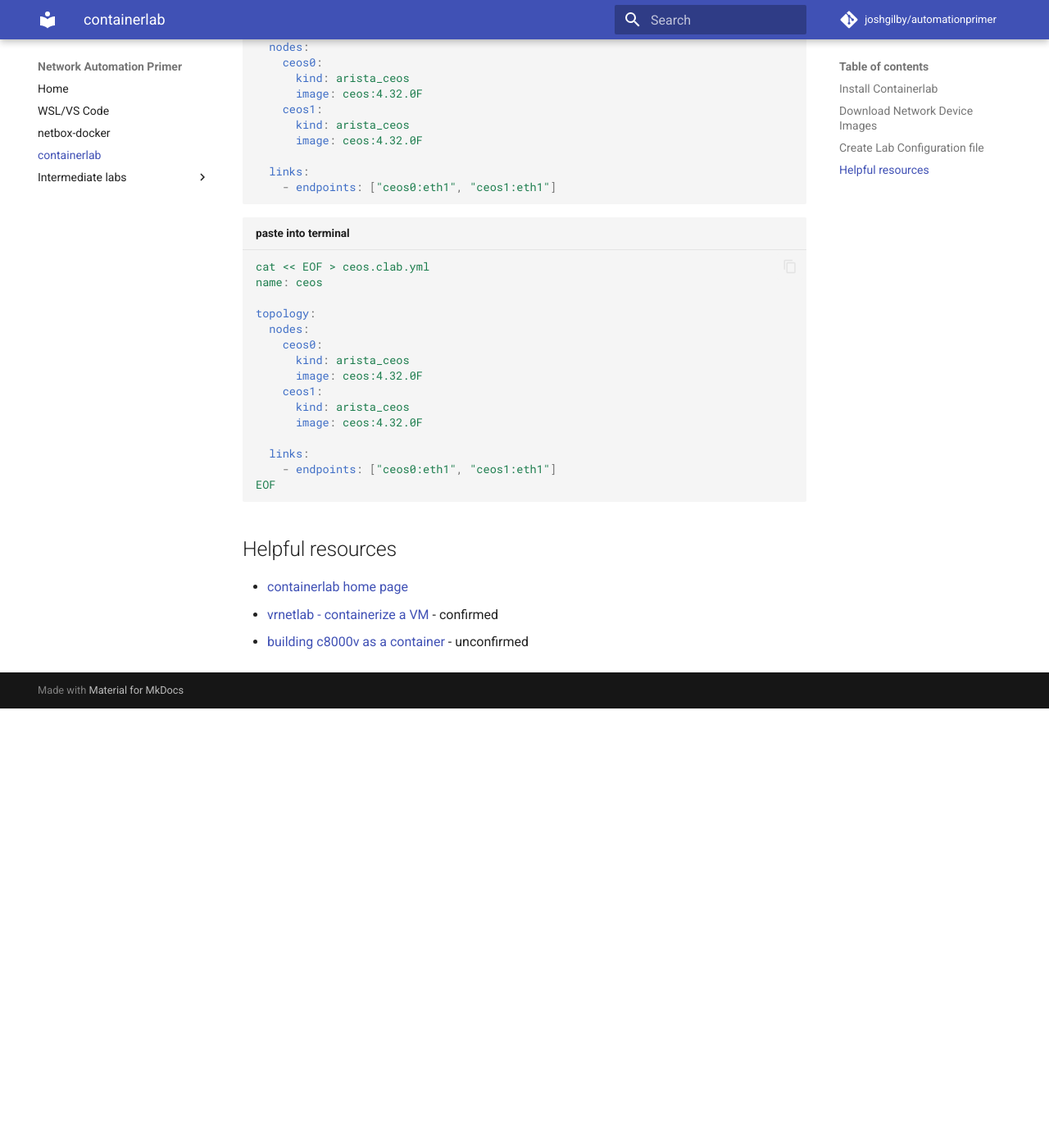
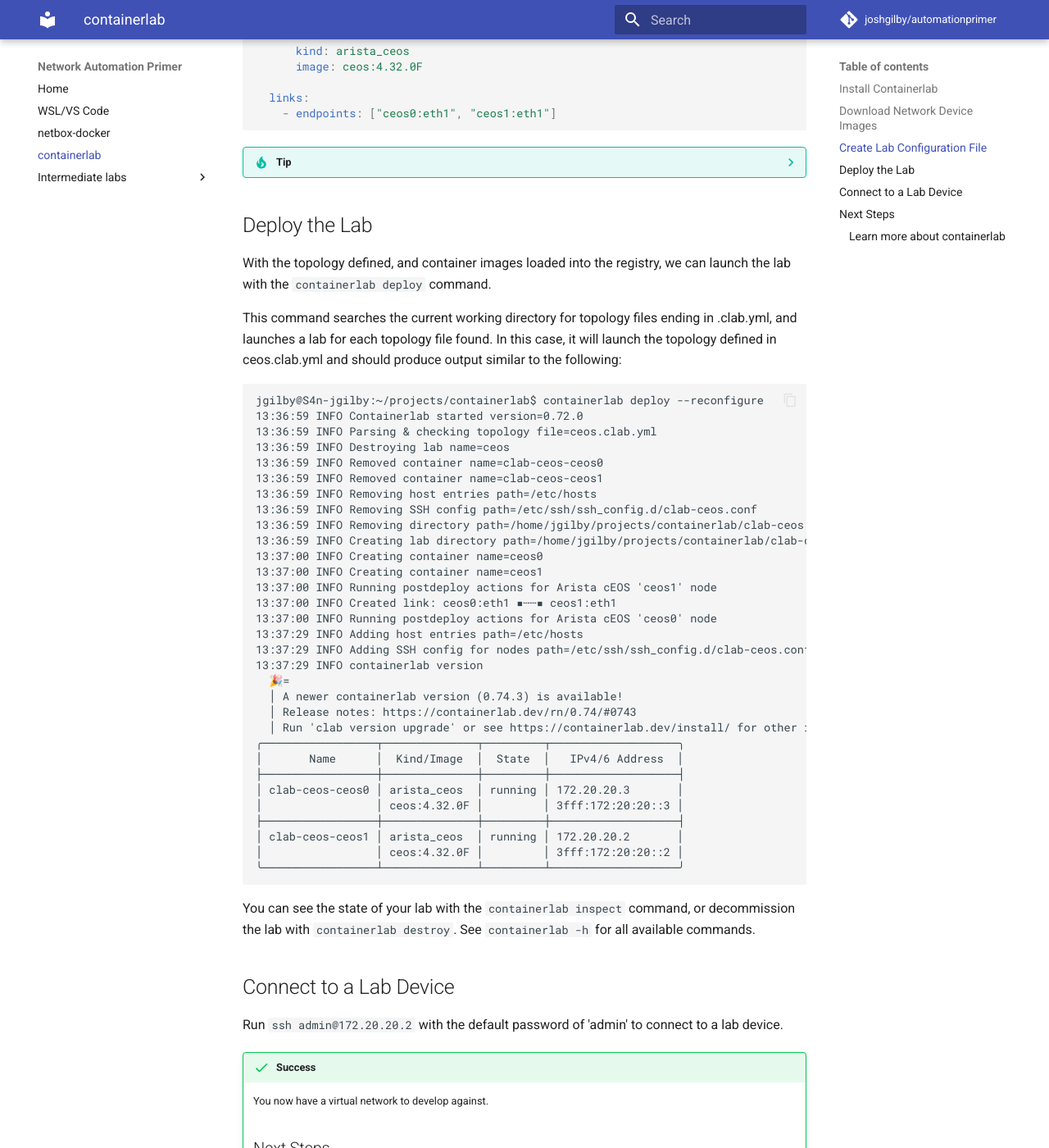
Before and after one commit to joshgilby/automationprimer, an MkDocs documentation site: the page built from docs/containerlab.md, in a window 1280 px wide and 1400 px high, scrolled down 1272 px. Shown: the whole window at 82% size. Built offline with MkDocs 1.6.1 and Material for MkDocs 9.7.7, drawn with Linux system fonts in a browser that asks for light colours; comment, search, counter and statistics services are not loaded; before the commit the page ends 2136 px from its top, so only the background shows below that; some of the changed text lies outside the part shown.

Commit message:
added next steps and completed containerlab lab

````diff
--- a/docs/containerlab.md
+++ b/docs/containerlab.md
@@ -1,8 +1,6 @@
 # Containerlab Deployment
 
-!!! warning
-
-    This lab is a work in progress. Do not expect things to work :) .
+Containerlab provides a virtual network environment to use for testing and development.
 
 ## Install Containerlab
 
@@ -19,21 +17,19 @@
 ```
 
 Add your user to the clab_admins group:
+
 ```
 sudo usermod -aG clab_admins `whoami` && newgrp clab_admins
 ```
 
 ## Download Network Device Images
 
-We will work with two device platforms, Arista's cEOS and Cisco's c8000v.
+We will work with Arista's cEOS platform, as it is distributed as a container image. It is possible to run Cisco's c8000v and Palo Alto's PA-VM-KVM virtual machine images by containerizing them with vrnetlab.
+
+
+Download ```cEOS-lab-4.32.0.2F.tar``` as well as the latest cEOS-lab image:
 
 [Arista software downloads](https://www.arista.com/en/support/software-download)
-
-Download ```cEOS-lab-4.32.0.2F.tar``` as well as the latest cEOS-lab image.
-
-[Cisco software downloads](https://software.cisco.com/download/home)
-
-Download ```c8000v-universalk9_16G_serial.17.15.04c.qcow2```
 
 Copy the images to your containerlab project directory with ```explorer.exe .```.
 
@@ -45,7 +41,7 @@
 
 Load the latest image in the same way.
 
-## Create Lab Configuration file
+## Create Lab Configuration File
 
 ``` yaml {title="ceos.clab.yml"}
 name: ceos
@@ -63,25 +59,78 @@
     - endpoints: ["ceos0:eth1", "ceos1:eth1"]
 ```
 
-``` yaml {title="paste into terminal"}
-cat << EOF > ceos.clab.yml
-name: ceos
+??? tip
+    Create the file in whatever directory you will invoke containerlab using a text editor. Alternatively, you can paste the following into a bash shell:
+    ``` yaml {title="paste into terminal"}
+    cat << EOF > ceos.clab.yml
+    name: ceos
 
-topology:
-  nodes:
-    ceos0:
-      kind: arista_ceos
-      image: ceos:4.32.0F
-    ceos1:
-      kind: arista_ceos
-      image: ceos:4.32.0F
+    topology:
+      nodes:
+        ceos0:
+          kind: arista_ceos
+          image: ceos:4.32.0F
+        ceos1:
+          kind: arista_ceos
+          image: ceos:4.32.0F
 
-  links:
-    - endpoints: ["ceos0:eth1", "ceos1:eth1"]
-EOF
+      links:
+        - endpoints: ["ceos0:eth1", "ceos1:eth1"]
+    EOF
+    ```
+
+## Deploy the Lab
+
+With the topology defined, and container images loaded into the registry, we can launch the lab with the ```containerlab deploy``` command.
+
+This command searches the current working directory for topology files ending in .clab.yml, and launches a lab for each topology file found. In this case, it will launch the topology defined in ceos.clab.yml and should produce output similar to the following:
+
+```
+jgilby@S4n-jgilby:~/projects/containerlab$ containerlab deploy --reconfigure
+13:36:59 INFO Containerlab started version=0.72.0
+13:36:59 INFO Parsing & checking topology file=ceos.clab.yml
+13:36:59 INFO Destroying lab name=ceos
+13:36:59 INFO Removed container name=clab-ceos-ceos0
+13:36:59 INFO Removed container name=clab-ceos-ceos1
+13:36:59 INFO Removing host entries path=/etc/hosts
+13:36:59 INFO Removing SSH config path=/etc/ssh/ssh_config.d/clab-ceos.conf
+13:36:59 INFO Removing directory path=/home/jgilby/projects/containerlab/clab-ceos
+13:36:59 INFO Creating lab directory path=/home/jgilby/projects/containerlab/clab-ceos
+13:37:00 INFO Creating container name=ceos0
+13:37:00 INFO Creating container name=ceos1
+13:37:00 INFO Running postdeploy actions for Arista cEOS 'ceos1' node
+13:37:00 INFO Created link: ceos0:eth1 ▪┄┄▪ ceos1:eth1
+13:37:00 INFO Running postdeploy actions for Arista cEOS 'ceos0' node
+13:37:29 INFO Adding host entries path=/etc/hosts
+13:37:29 INFO Adding SSH config for nodes path=/etc/ssh/ssh_config.d/clab-ceos.conf
+13:37:29 INFO containerlab version
+  🎉=
+  │ A newer containerlab version (0.74.3) is available!
+  │ Release notes: https://containerlab.dev/rn/0.74/#0743
+  │ Run 'clab version upgrade' or see https://containerlab.dev/install/ for other installation options.
+╭─────────────────┬──────────────┬─────────┬───────────────────╮
+│       Name      │  Kind/Image  │  State  │   IPv4/6 Address  │
+├─────────────────┼──────────────┼─────────┼───────────────────┤
+│ clab-ceos-ceos0 │ arista_ceos  │ running │ 172.20.20.3       │
+│                 │ ceos:4.32.0F │         │ 3fff:172:20:20::3 │
+├─────────────────┼──────────────┼─────────┼───────────────────┤
+│ clab-ceos-ceos1 │ arista_ceos  │ running │ 172.20.20.2       │
+│                 │ ceos:4.32.0F │         │ 3fff:172:20:20::2 │
+╰─────────────────┴──────────────┴─────────┴───────────────────╯
 ```
 
-## Helpful resources
-- [containerlab home page](https://containerlab.dev/)
-- [vrnetlab - containerize a VM](https://github.com/ipspace/vrnetlab) - confirmed
-- [building c8000v as a container](https://netlab.tools/labs/cat8000v/) - unconfirmed
+You can see the state of your lab with the ```containerlab inspect``` command, or decommission the lab with ```containerlab destroy```. See ```containerlab -h``` for all available commands.
+
+## Connect to a Lab Device
+
+Run ```ssh admin@172.20.20.2``` with the default password of 'admin' to connect to a lab device.
+
+!!! success
+    You now have a virtual network to develop against.
+
+    ## Next Steps
+
+    ### Learn more about containerlab
+
+    - [containerlab home page](https://containerlab.dev/)
+    - [vrnetlab - containerize a VM](https://github.com/ipspace/vrnetlab)
````
Also changed, not shown: docs/index.md (+9 -2 lines), docs/netbox_docker.md (+12 -2 lines), docs/wsl_vscode.md (+15 -8 lines).
